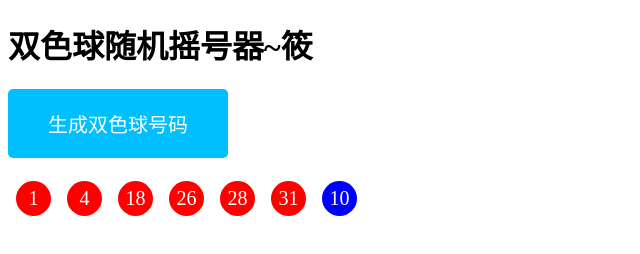
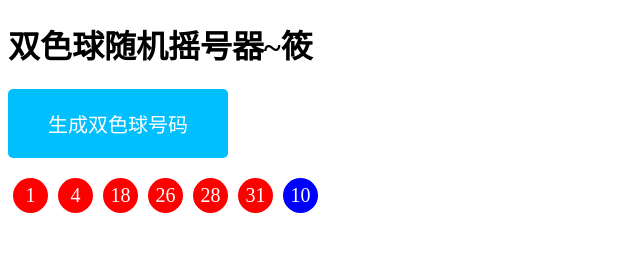
Before and after one commit to chaidongxu1026/xiaozhuzi.github.io, a plain HTML site: page index.html in a window 1280 px wide. Both pictures are taken after a click on the button "生成双色球号码". Shown: the whole page, without its empty margins (0-640 px from the left). Drawn offline with Linux system fonts and the light colour scheme.

Commit message:
Add files via upload

```diff
--- a/index.html
+++ b/index.html
@@ -13,7 +13,7 @@
       display: inline-block;
       text-align: center;
       font-size: 20px;
-      margin: 8px;
+      margin: 5px;
     }
     .red {
       background-color: red;
```
